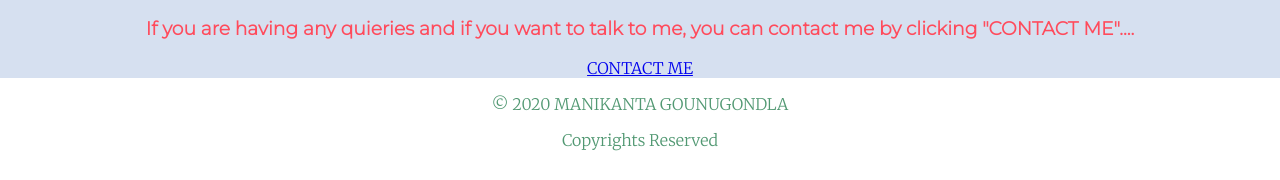
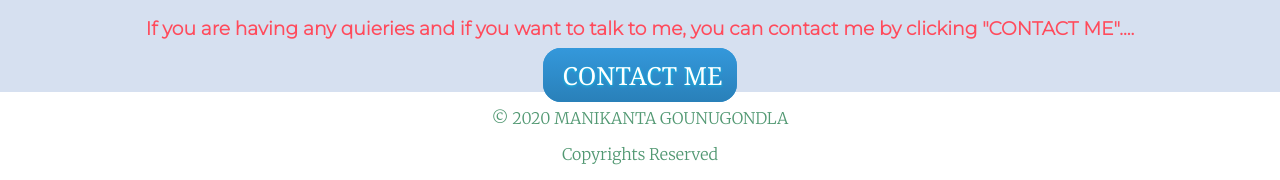
Before and after one commit to Manikanta25055/My-Official-Website, a plain HTML site: page index.html in a window 1280 px wide. Shown: the part 3426-3606 px from the top of the page. Drawn offline with Linux system fonts and the light colour scheme.

Commit message:
Update styles.css

```diff
--- a/styles.css
+++ b/styles.css
@@ -67,3 +67,31 @@ p {
 h5 {
   color: #ffd571
 }
+
+.btn {
+  background: #3498db;
+  background-image: -webkit-linear-gradient(top, #3498db, #2980b9);
+  background-image: -moz-linear-gradient(top, #3498db, #2980b9);
+  background-image: -ms-linear-gradient(top, #3498db, #2980b9);
+  background-image: -o-linear-gradient(top, #3498db, #2980b9);
+  background-image: linear-gradient(to bottom, #3498db, #2980b9);
+  -webkit-border-radius: 18;
+  -moz-border-radius: 18;
+  border-radius: 18px;
+  text-shadow: 0px 1px 3px #0ec0e8;
+  font-family: Georgia;
+  color: #ffffff;
+  font-size: 25px;
+  padding: 10px 14px 10px 19px;
+  text-decoration: none;
+}
+
+.btn:hover {
+  background: #3cb0fd;
+  background-image: -webkit-linear-gradient(top, #3cb0fd, #3475a1);
+  background-image: -moz-linear-gradient(top, #3cb0fd, #3475a1);
+  background-image: -ms-linear-gradient(top, #3cb0fd, #3475a1);
+  background-image: -o-linear-gradient(top, #3cb0fd, #3475a1);
+  background-image: linear-gradient(to bottom, #3cb0fd, #3475a1);
+  text-decoration: none;
+}
```
